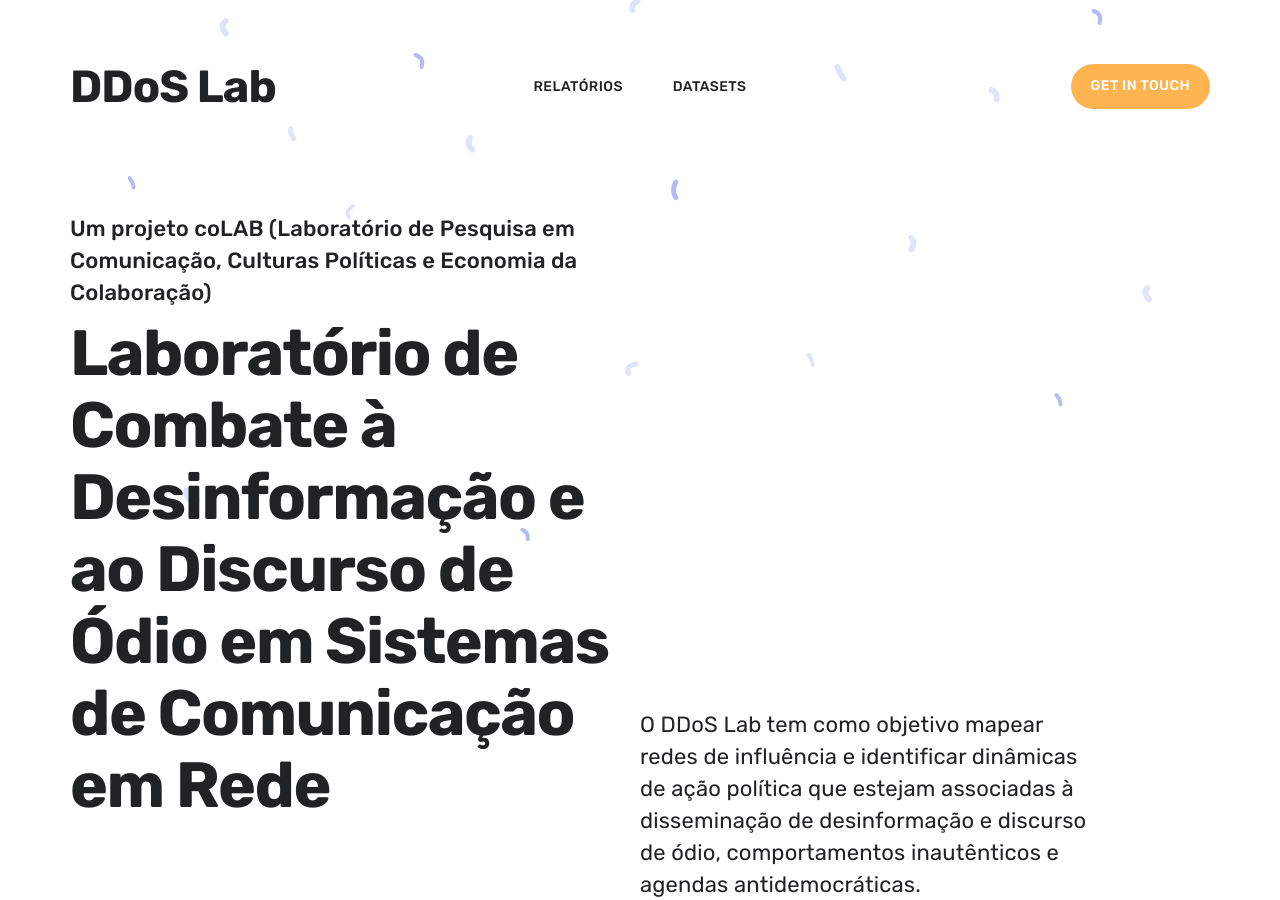
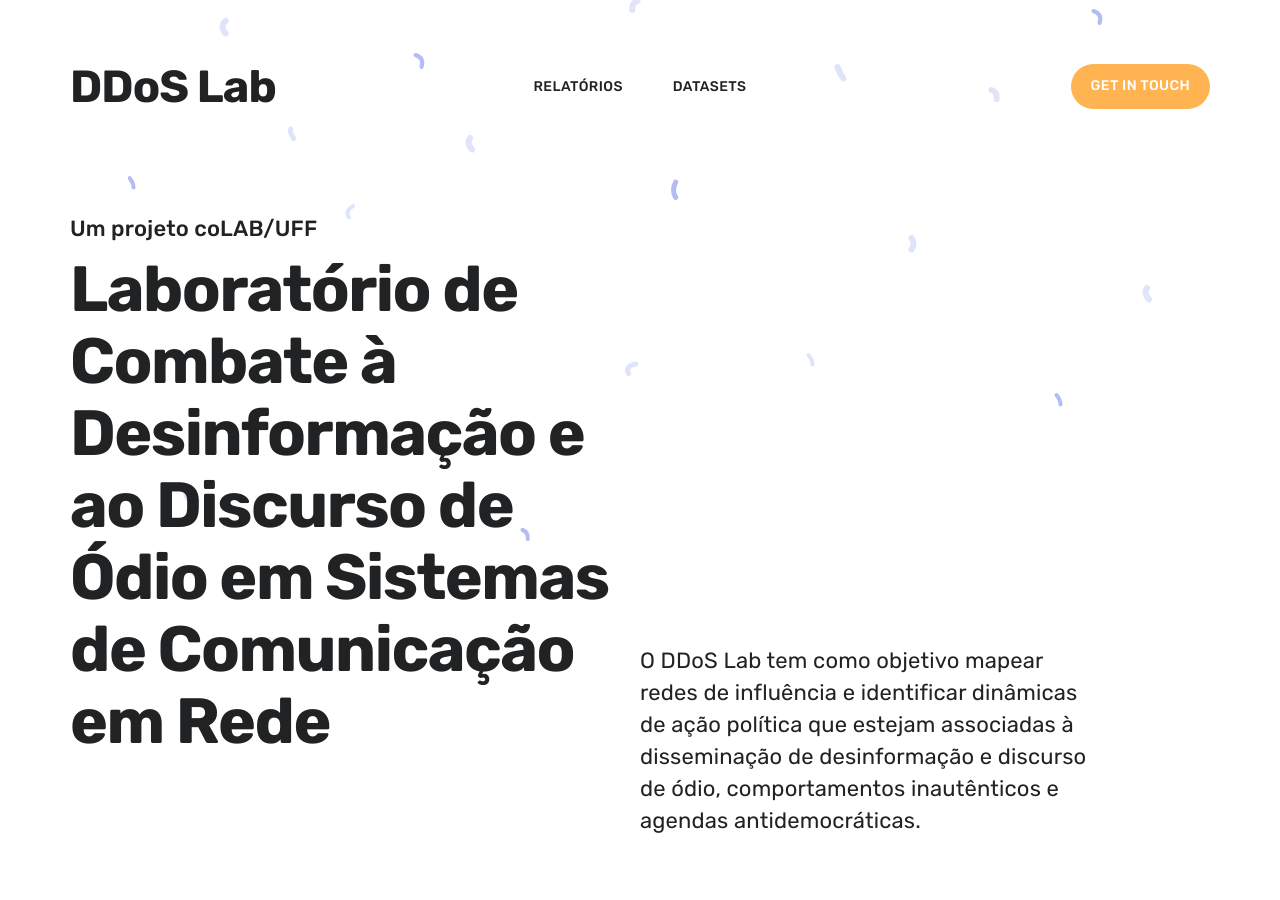
Before and after one commit to coLAB-UFF/ddoslab, a Jekyll site: the page built from index.html, in a window 1280 px wide and 900 px high. Built offline with Jekyll 4.4.1, drawn with Linux system fonts in a browser that asks for light colours; nearby versions of some CDN libraries.

Commit message:
Update index.html

```diff
--- a/index.html
+++ b/index.html
@@ -1,6 +1,6 @@
 ---
 layout: default
-overtitle: Um projeto coLAB (Laboratório de Pesquisa em Comunicação, Culturas Políticas e Economia da Colaboração)
+overtitle: Um projeto coLAB/UFF
 title: Laboratório de Combate à Desinformação e ao Discurso de Ódio em Sistemas de Comunicação em Rede
 description: O DDoS Lab tem como objetivo mapear redes de influência e identificar dinâmicas de ação política que estejam associadas à disseminação de desinformação e discurso de ódio, comportamentos inautênticos e agendas antidemocráticas.
 featured_image: /images/social.jpg
```
